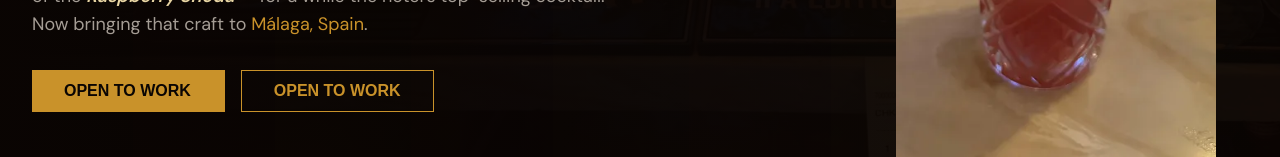
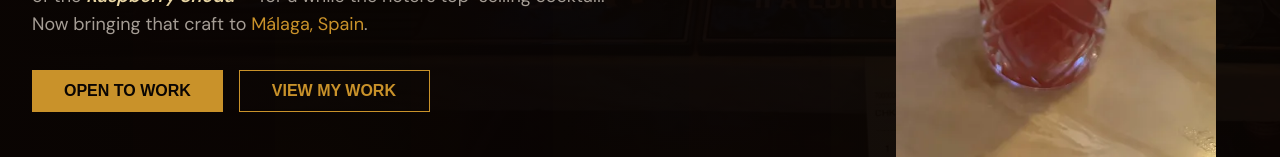
Before and after one commit to RaulFavin/portifoio-, a Next.js app: page / in a window 1280 px wide. Shown: the part 560-717 px from the top of the page. Built offline with nearby package versions, Linux system fonts and the light colour scheme; a web font is replaced by a local one.

Commit message:
feat(AboveTheFold): update button text from "Open to work" to "View my work"

```diff
--- a/app/components/AboveTheFold.tsx
+++ b/app/components/AboveTheFold.tsx
@@ -85,7 +85,7 @@ export function AboveTheFold() {
                 variant="outline"
                 href="#contact"
                 className="text-center"
-              >Open to work</LinkButton>
+              >View my work</LinkButton>
             </div>
           </div>
         </div>
```
